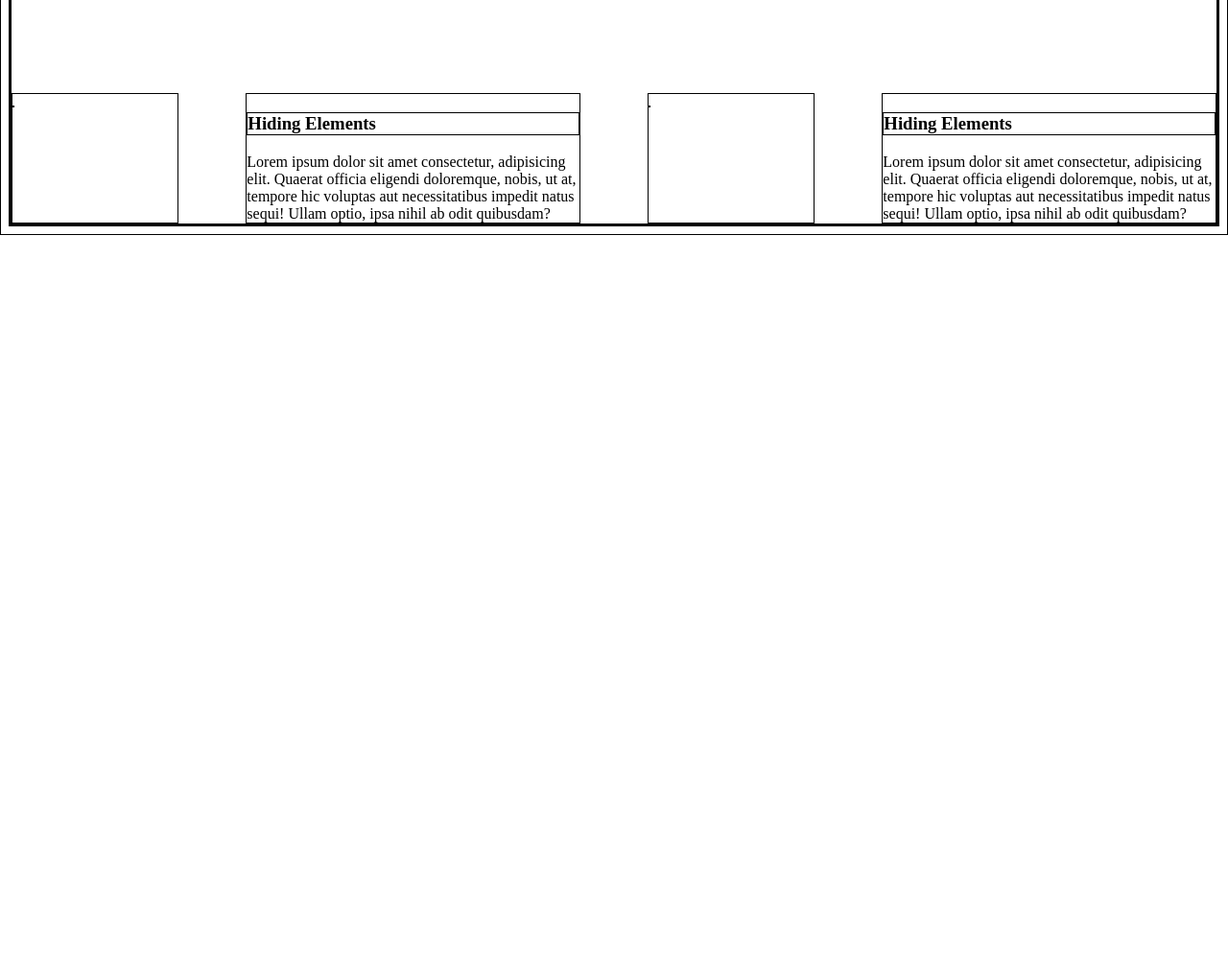
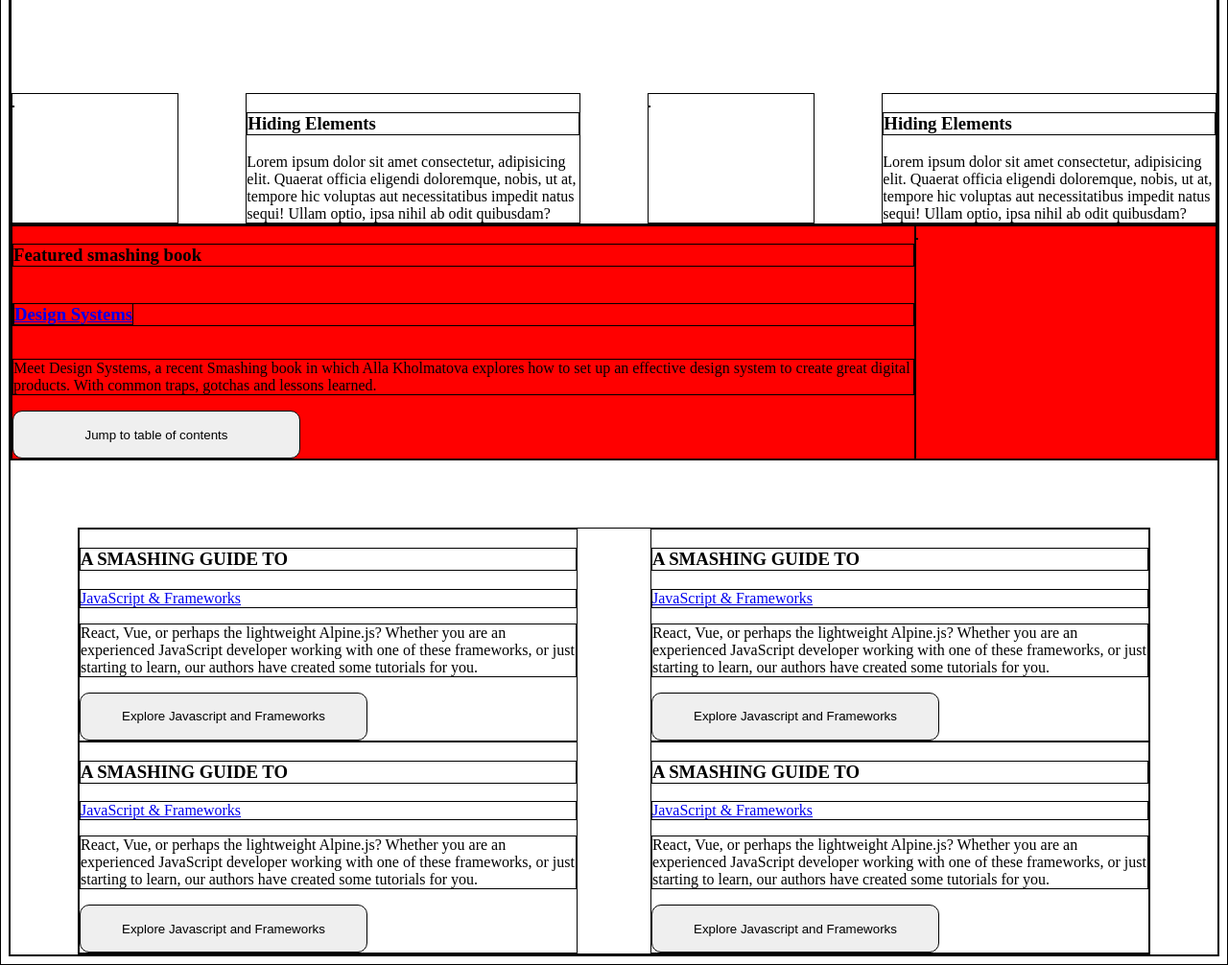
Before and after one commit to che30/Smashing_Magazines, a plain HTML site: page index.html in a window 1280 px wide. Shown: the part 3245-4251 px from the top of the page at 96% size. Before the commit the page ends 3490 px from the top, so only its background shows below. Drawn offline with nearby package versions, Linux system fonts and the light colour scheme.

Commit message:
Created feature smashing and guides sections

```diff
--- a/index.html
+++ b/index.html
@@ -401,10 +401,51 @@
                       sequi! Ullam optio,
                     ipsa nihil ab odit quibusdam?
                 </article>
-
-
-
-
+        </section>
+        <section class = "d-grid smashing-books">
+            <article class = "flex flex-column">
+                <h3>
+                    Featured smashing book
+                </h3>
+                <h1>
+                    <a href="#">Design Systems</a>
+                </h1>
+                <p>
+                    Meet Design Systems, a recent Smashing book in which Alla Kholmatova explores how to set up an effective design system to create
+                    great digital products. With common traps,
+                     gotchas and lessons learned.
+                </p>
+                <button type="button">Jump to table of contents</button>
+            </article>
+            <aside>
+                <img src = "#" alt = "" />
+            </aside>
+        </section>
+        <section class = "d-grid guides">
+            <article class = "flex flex-column">
+                <h3>A SMASHING GUIDE TO</h3>
+                <a href="#">JavaScript & Frameworks</a>
+                <p>React, Vue, or perhaps the lightweight Alpine.js? Whether you are an experienced JavaScript developer working with one of these frameworks, or just starting to learn, our authors have created some tutorials for you.</p>
+                <button type="button">Explore Javascript and Frameworks</button>
+            </article>
+            <article class = "flex flex-column">
+                <h3>A SMASHING GUIDE TO</h3>
+                <a href="#">JavaScript & Frameworks</a>
+                <p>React, Vue, or perhaps the lightweight Alpine.js? Whether you are an experienced JavaScript developer working with one of these frameworks, or just starting to learn, our authors have created some tutorials for you.</p>
+                <button type="button">Explore Javascript and Frameworks</button>
+            </article>
+            <article class = "flex flex-column">
+                <h3>A SMASHING GUIDE TO</h3>
+                <a href="#">JavaScript & Frameworks</a>
+                <p>React, Vue, or perhaps the lightweight Alpine.js? Whether you are an experienced JavaScript developer working with one of these frameworks, or just starting to learn, our authors have created some tutorials for you.</p>
+                <button type="button">Explore Javascript and Frameworks</button>
+            </article>
+            <article class = "flex flex-column">
+                <h3>A SMASHING GUIDE TO</h3>
+                <a href="#">JavaScript & Frameworks</a>
+                <p>React, Vue, or perhaps the lightweight Alpine.js? Whether you are an experienced JavaScript developer working with one of these frameworks, or just starting to learn, our authors have created some tutorials for you.</p>
+                <button type="button">Explore Javascript and Frameworks</button>
+            </article>
 
         </section>
     </main>
--- a/stylesheets/main.css
+++ b/stylesheets/main.css
@@ -76,5 +76,25 @@
     grid-template-columns: repeat(2,1fr 2fr);
     column-gap: 70px;
     row-gap: 100px;
+}
 
+.smashing-books {
+    background-color: red;
+    grid-template-columns: 75% 25%;
+    justify-content: start;
 }
+
+.guides {
+    grid-template-columns: 520px 520px;
+    justify-content: space-between;
+    margin-top: 70px;
+    margin-left: 70px;
+    margin-right: 70px;
+}
+
+.smashing-books button,
+.guides button {
+    width: 300px;
+    height: 50px;
+    border-radius: 10px;
+}
```
